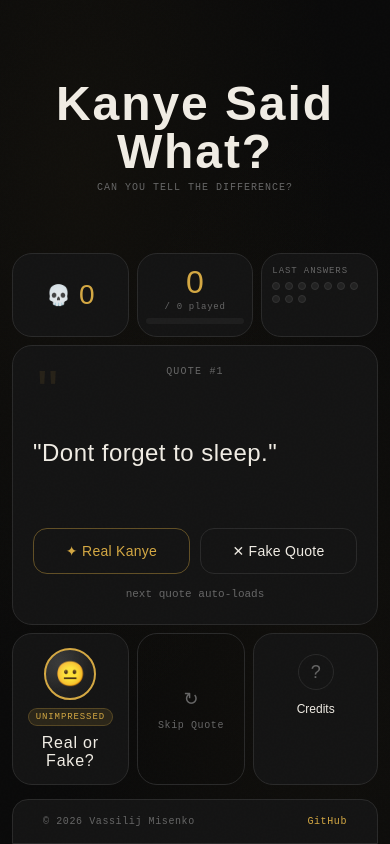
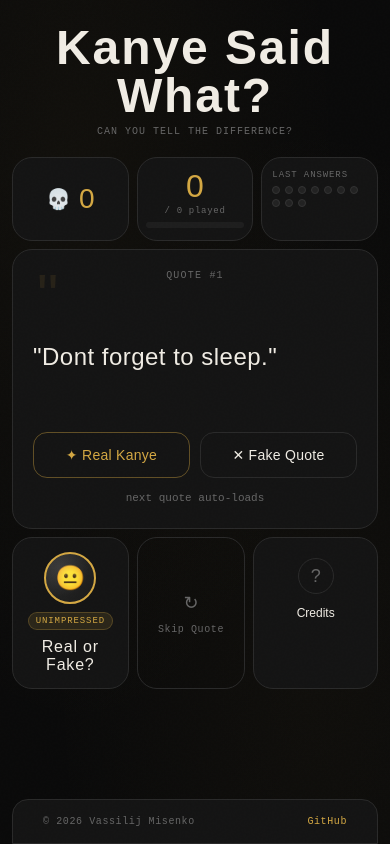
Before and after one commit to VassjaM/quote-quiz, a React (Vite) app: page / in a window 390 px wide. Built offline with nearby package versions, Linux system fonts and the light colour scheme; no server answers.

Commit message:
fixed footer

```diff
--- a/src/styles/footer.css
+++ b/src/styles/footer.css
@@ -15,6 +15,7 @@
   font-size: 10px;
   color: var(--muted-color);
   letter-spacing: 0.06em;
+  margin-bottom: env(safe-area-inset-bottom);
 }
 
 .footer a {
--- a/src/styles/responsive.css
+++ b/src/styles/responsive.css
@@ -2,8 +2,8 @@
 @media (max-width: 768px) {
   .app-body {
     padding:0 12px;
+    padding-top: max(24px, env(safe-area-inset-top));
     align-items: flex-start;
-    padding-top: 80px;
   }
   .bento {
     grid-template-columns: 1fr 1fr 1fr;
@@ -115,7 +115,7 @@
     bottom: 6%;
   }
   .game-title {
-    margin-bottom: 60px;
+    margin-bottom: 20px;
   }
   .game-title-main {
     font-size: 48px;
@@ -128,5 +128,6 @@
     padding: 12px 16px;
     font-size: 9px;
     align-self: center;
+    margin-top: 24px;
   }
 }
```
